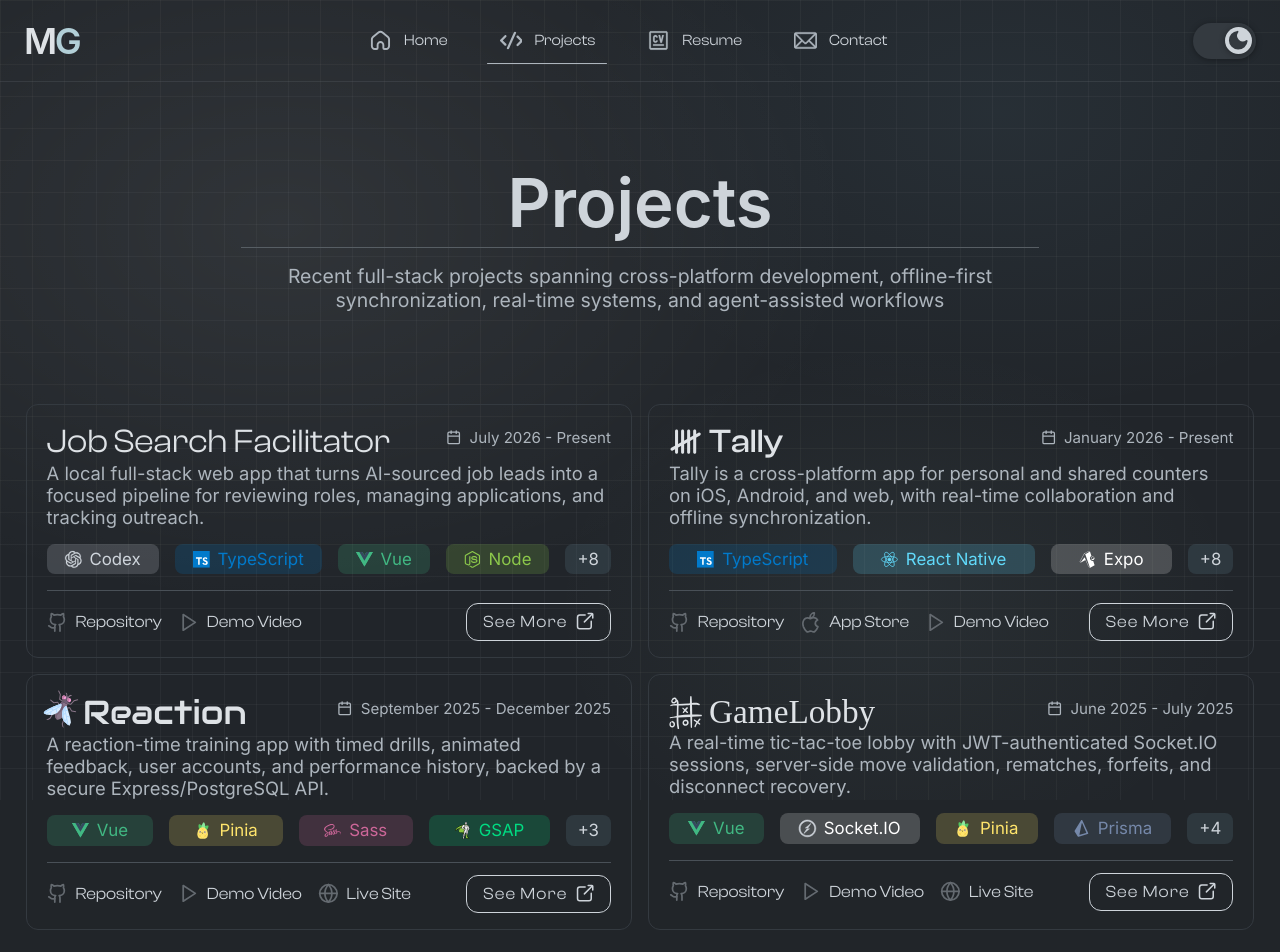
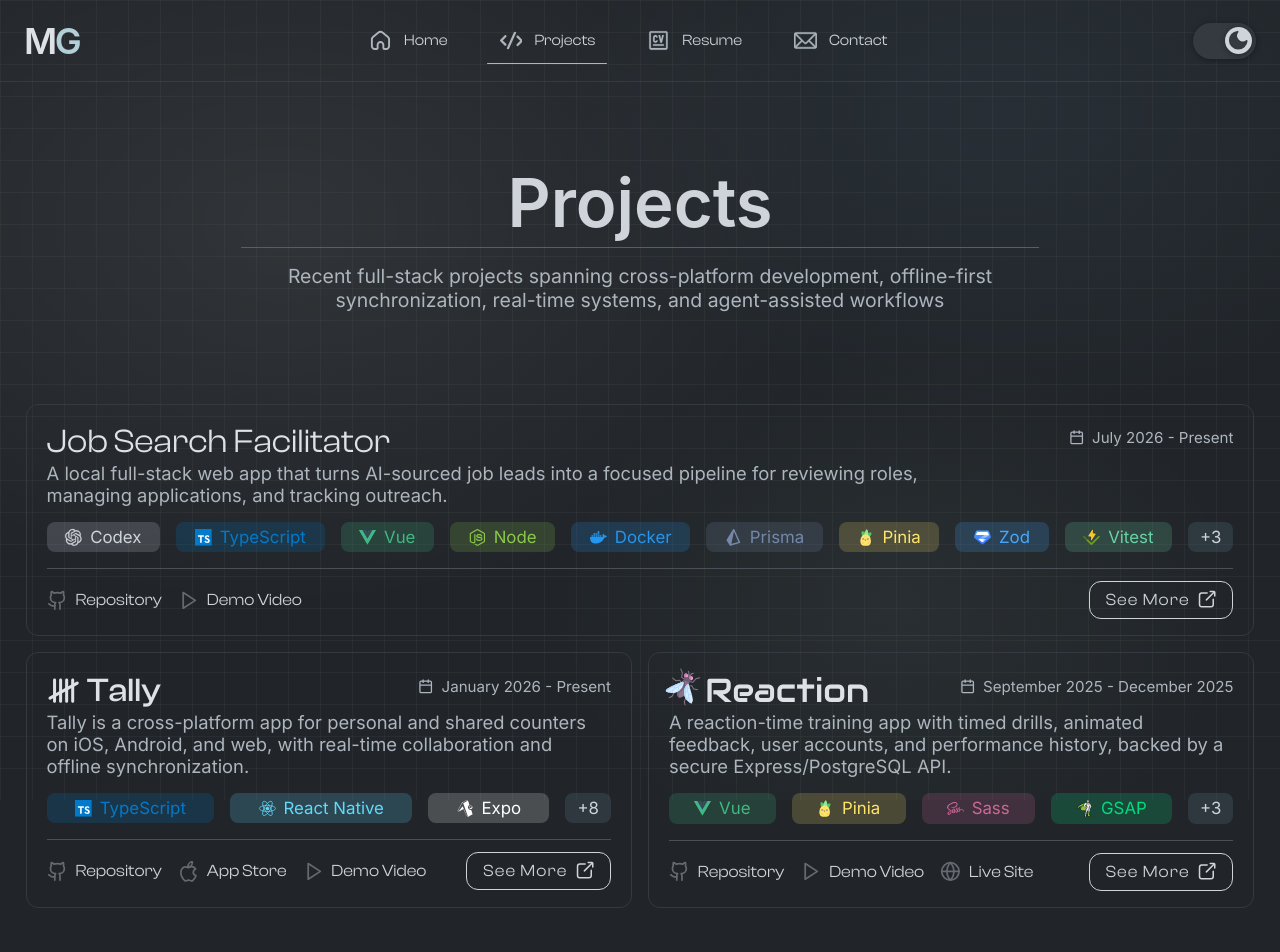
Before and after one commit to michaelgreenl/e-portfolio, a Vue app: page /projects in a window 1280 px wide. Shown: the top 952 px of the page. Built offline with nearby package versions, Linux system fonts and the light colour scheme; a web font is replaced by a local one.

Commit message:
refactor: remove GameLobby from portfolio
Restore the responsive link labels from faf59d6's parent and assign the two-column card to Job Search Facilitator.

```diff
--- a/index.html
+++ b/index.html
@@ -208,24 +208,6 @@
                             >
                         </p>
                     </article>
-                    <article>
-                        <h3>GameLobby</h3>
-                        <p>June 2025 - July 2025</p>
-                        <p>
-                            A real-time tic-tac-toe lobby with JWT-authenticated Socket.IO sessions, server-side move
-                            validation, rematches, forfeits, and disconnect recovery.
-                        </p>
-                        <p>Stack: Vue, Socket.IO, Pinia, Prisma, Postgres, Node, Express, Sass.</p>
-                        <p>
-                            Links:
-                            <a href="https://github.com/michaelgreenl/game-lobby">Repository</a>,
-                            <a href="https://michaelgreenl.net/projects?slug=game-lobby&amp;autoplay=true">Demo Video</a
-                            >, <a href="https://gamelobby.io">Live Site</a>,
-                            <a href="https://michaelgreenl.net/projects?slug=game-lobby&amp;autoplay=false"
-                                >Portfolio project</a
-                            >
-                        </p>
-                    </article>
                 </section>
 
                 <section aria-labelledby="portfolio-experience">
--- a/src/assets/data/projects.json
+++ b/src/assets/data/projects.json
@@ -179,39 +179,5 @@
                 "alt": "Two tablet views of Reaction: a round result with recent scores, and game history with saved settings and filters."
             }
         ]
-    },
-    {
-        "title": "GameLobby",
-        "slug": "game-lobby",
-        "stackText": ["Vue", "Socket.IO", "Pinia", "Prisma", "Postgres", "Node", "Express", "Sass"],
-        "stack": ["vue", "socket", "pinia", "prisma", "postgres", "node", "express", "sass"],
-        "shortDate": "June 2025 - July 2025",
-        "longDate": "June 2025 - July 2025",
-        "description": {
-            "short": "A real-time tic-tac-toe lobby with JWT-authenticated Socket.IO sessions, server-side move validation, rematches, forfeits, and disconnect recovery.",
-            "long": [
-                "The server validates each move before either client receives the updated board. I kept turn order and match outcomes there as well, giving both players a single source of game state.",
-                "Disconnects have a 30-second grace period before a match is forfeited. Returning players reconnect to their existing game, and session tracking accounts for multiple tabs so closing one does not remove a player who is still connected.",
-                "Full-match tests run two connected clients through moves, rematches, and forfeits. They check both players’ events and final state, covering the exchanges between clients as well as the rules on the server."
-            ]
-        },
-        "fontFamily": "BitCount",
-        "img": "game-lobby_blurred.webp",
-        "video": "1119895851",
-        "externalLinks": {
-            "github": {
-                "href": "https://github.com/michaelgreenl/game-lobby",
-                "text": "Repository"
-            },
-            "demoVideo": {
-                "href": "https://michaelgreenl.net/projects?slug=game-lobby&autoplay=true",
-                "text": "Demo Video"
-            },
-            "liveSite": { "href": "https://gamelobby.io", "text": "Live Site" },
-            "porfolioLink": {
-                "href": "https://michaelgreenl.net/projects?slug=game-lobby&autoplay=false"
-            }
-        },
-        "gallery": false
     }
 ]
--- a/src/components/Project/ProjectCard.vue
+++ b/src/components/Project/ProjectCard.vue
@@ -29,15 +29,19 @@ const bp = useBreakpoints();
 const externalLinkRespText = (projectSlug, externalLinks) => {
     const className = 'responsive-link-text';
 
+    const TWO_COLUMN_CARD = 'jsf';
+
     if (bp.isXlLaptop.value) {
         return 'undefined';
     }
 
     if (bp.isLgLaptop.value) {
+        if (projectSlug === TWO_COLUMN_CARD) return 'undefined';
         return `${Object.keys(externalLinks).length <= 3 ? undefined : className}`;
     }
 
     if (bp.isLaptop.value) {
+        if (projectSlug === TWO_COLUMN_CARD) return 'undefined';
         return `${Object.keys(externalLinks).length < 3 ? undefined : className}`;
     }
 
--- a/src/views/ProjectsView.vue
+++ b/src/views/ProjectsView.vue
@@ -9,7 +9,6 @@ import ProjectCard from '@/components/Project/ProjectCard.vue';
 
 import ReactionLogo from '@/components/SVGs/ProjectLogos/ReactionLogo.vue';
 import AlgoVisualizerLogo from '@/components/SVGs/ProjectLogos/AlgoVisualizerLogo.vue';
-import GameLobbyLogo from '@/components/SVGs/ProjectLogos/GameLobbyLogo.vue';
 import TallyLogo from '@/components/SVGs/ProjectLogos/TallyLogo.vue';
 
 import GithubIcon from '@/components/SVGs/GithubIcon.vue';
@@ -30,7 +29,6 @@ const projectCardRefs = ref({});
 
 const projectLogos = {
     reaction: ReactionLogo,
-    'game-lobby': GameLobbyLogo,
     'algo-visualizer': AlgoVisualizerLogo,
     tally: TallyLogo,
 };
@@ -275,6 +273,11 @@ async function openProject(project, autoplay = false) {
         width: 100%;
         max-width: 92em;
         margin-inline: auto;
+
+        :deep(.project-card:nth-child(1)) {
+            grid-row: 1;
+            grid-column: 1 / span 2;
+        }
     }
 
     @include bp-xl-desktop {
```
